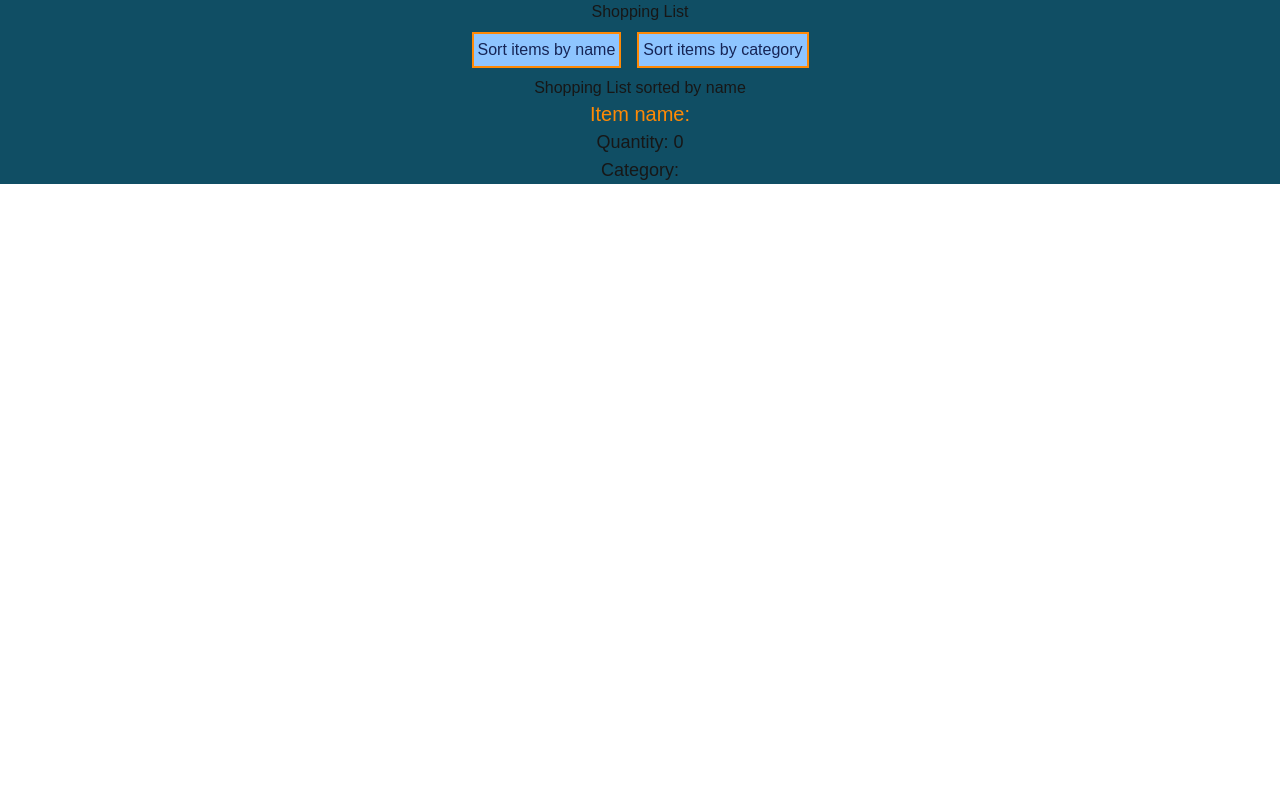
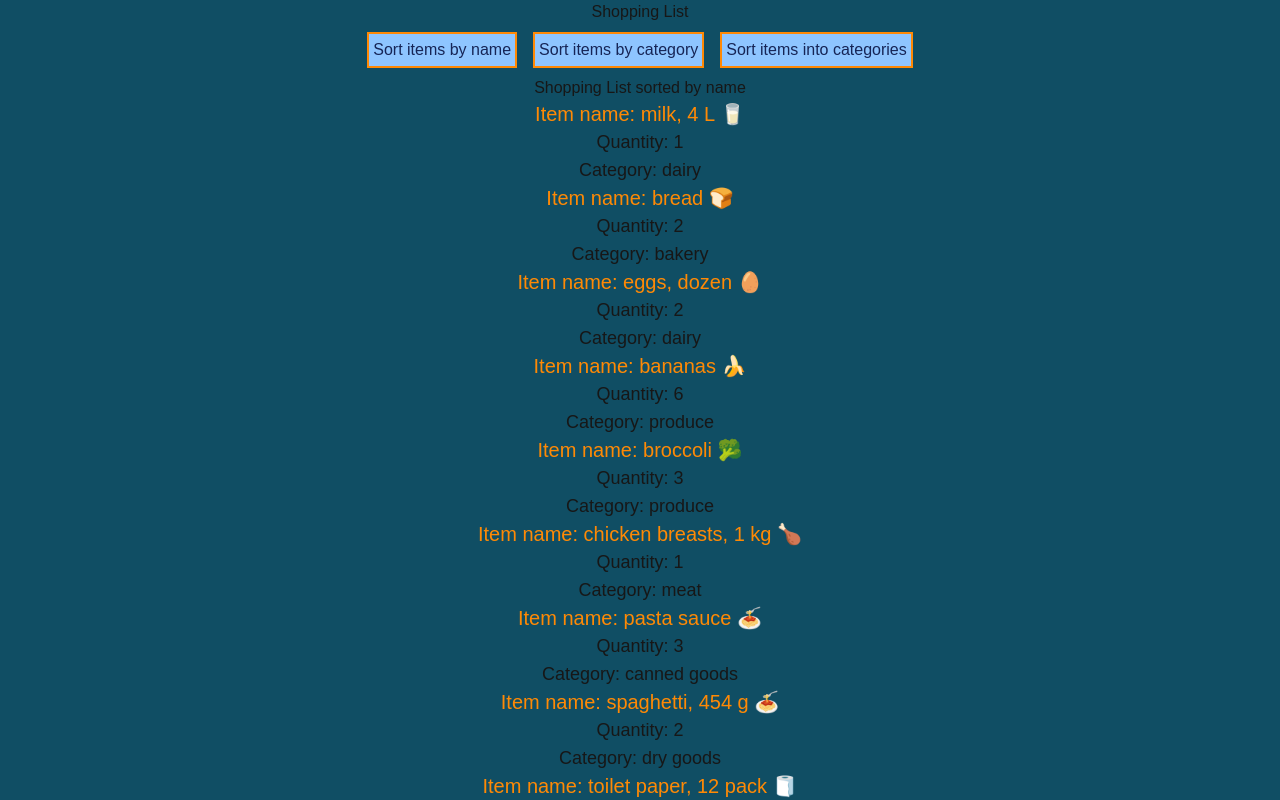
Before and after one commit to zinc-saucier/cprg306-assignments, a Next.js app: page /week-5 in a window 1280 px wide. Shown: the top 800 px of the page. Built offline with nearby package versions, Linux system fonts and the light colour scheme.

Commit message:
sort and render works, need to finalize styling and third button

```diff
--- a/app/week-5/item-list.tsx
+++ b/app/week-5/item-list.tsx
@@ -21,27 +21,32 @@ import list from "./items.json";
 export default function ItemList() {
 
     const [sortBy, setSortBy] = useState<String>("name");
-    const [listSort, setListSort] = useState([list]);
+    const [listSort, setListSort] = useState([...list]);
+    const [clicked, setClicked] = useState("")
 
 
 
 
     const sortName = () => {
         setSortBy("name")
-        let nameList=[list.toSorted((a,b) => a.name.localeCompare(b.name))]
+        let nameList=[...list.toSorted((a,b) => a.name.localeCompare(b.name))]
         setListSort(nameList);
         console.group('sort by name');
-        console.table([listSort]);
+        console.log(listSort);
         console.groupEnd();
 
     }
     const sortCat = () => {
         setSortBy("category")
-        let catList=[list.toSorted((a,b) => a.category.localeCompare(b.category))]
+        let catList=[...list.toSorted((a,b) => a.category.localeCompare(b.category))]
         setListSort(catList);
         console.group('sort by category');
-        console.table([listSort]);
+        console.log(listSort);
         console.groupEnd();
+
+    }
+    const group =()=> {
+        sortCat()
 
     }
 
@@ -63,13 +68,21 @@ export default function ItemList() {
                 onClick={sortCat}
                 >Sort items by category</button>
 
+                <button
+                className="place-items-center bg-blue-300 text-blue-950  border-2 border-orange-400 m-2 p-1"
+                id="catButton"
+                type="button"
+                onClick={sortCat}
+                >Sort items into categories</button>
+
                 <h1>Shopping List sorted by {sortBy}</h1>
             </div>
 
             <div>
                 <ul>
-                    {listSort.map((item) => (<div key={item.id}><Item name={""} quantity={0} category={""}/></div>))}
-
+                    {listSort.map((item, id) => (
+                        <Item key={id} name={item.name} quantity={item.quantity} category={item.category}/>
+                        ))}
                 </ul>
             </div>
         </div>
```
